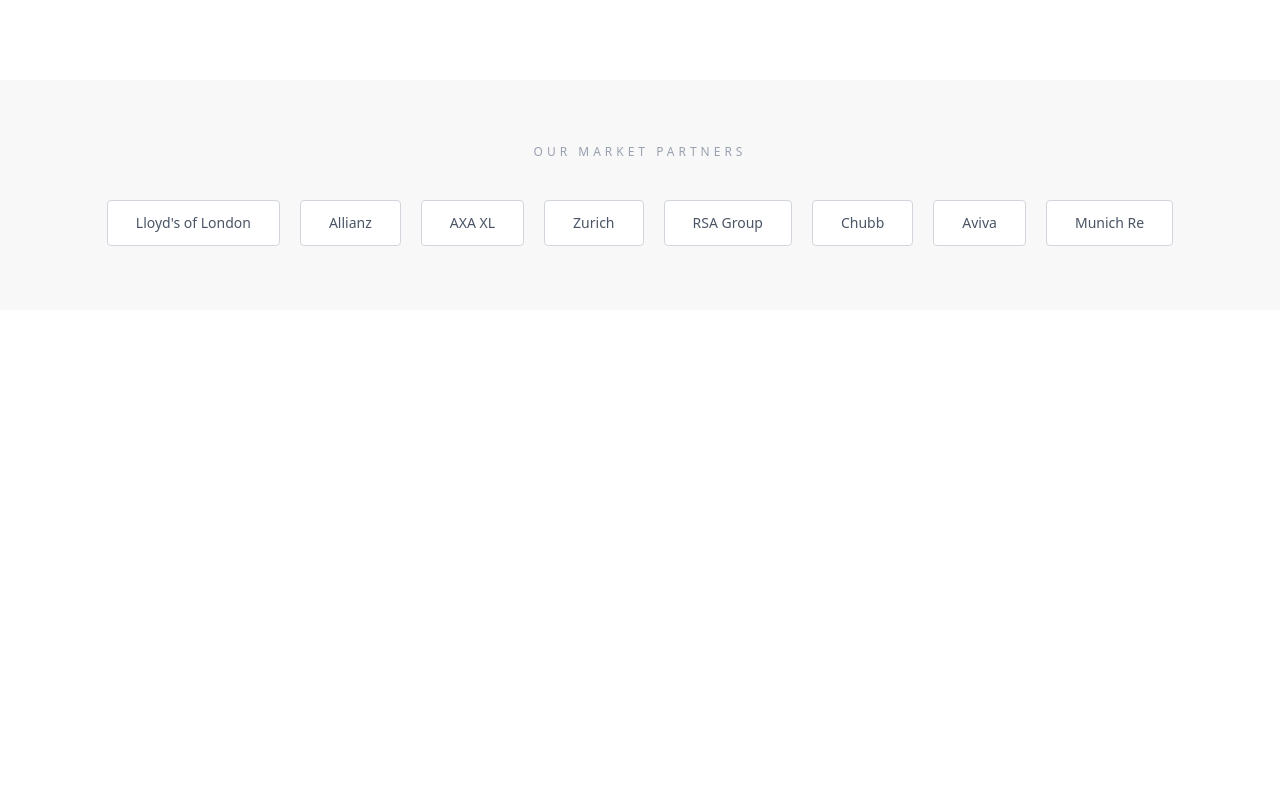
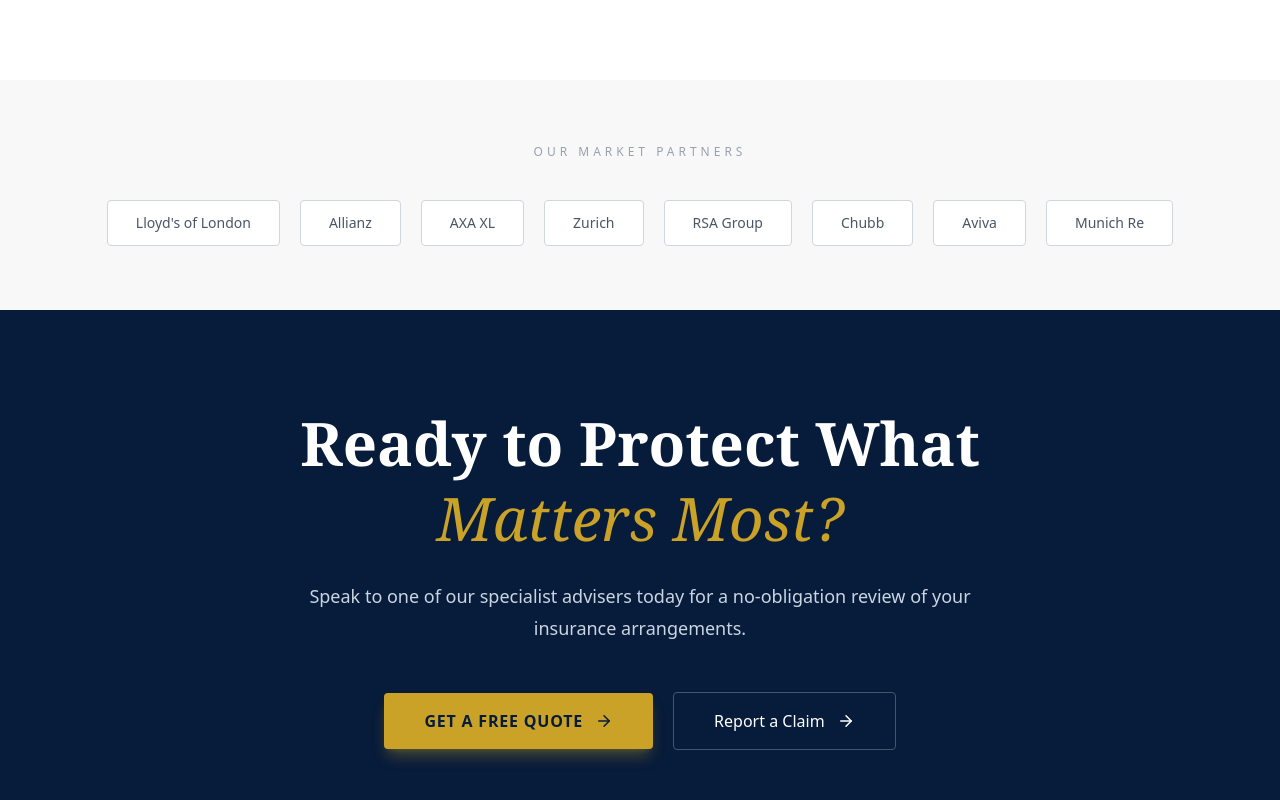
Before and after one commit to vinithdc-jpg/headless, a Next.js app: page / in a window 1280 px wide. Shown: the part 4327-5127 px from the top of the page. Before the commit the page ends 4637 px from the top, so only its background shows below. Built offline with nearby package versions, Linux system fonts and the light colour scheme.

Commit message:
CTA creation

```diff
--- a/app/page.js
+++ b/app/page.js
@@ -1,4 +1,5 @@
 import StatsSection from '@/components/cards/InfoCard'
+import CTASection from '@/components/sections/CTASection'
 import HeroSection from '@/components/sections/Hero'
 import Navbar from '@/components/sections/Navbar'
 import ServicesSection from '@/components/sections/ServiceSection'
@@ -15,6 +16,7 @@
       <ServicesSection />
       <WhyMeridian />
       <Testimonials />
+      <CTASection />
     </div>
   )
 }
--- /dev/null
+++ b/components/sections/CTASection.jsx
@@ -0,0 +1,46 @@
+import { ArrowRight } from "lucide-react";
+
+export default function CTASection() {
+    return (
+        <section className="bg-[#071B3A] py-24">
+            <div className="max-w-4xl mx-auto px-6 text-center">
+
+                {/* Heading */}
+                <h2 className="font-serif text-5xl md:text-6xl font-semibold text-white leading-tight">
+                    Ready to Protect What{" "}
+                    <span className="italic text-[#C9A227] font-normal">
+                        Matters Most?
+                    </span>
+                </h2>
+
+                {/* Description */}
+                <p className="mt-6 text-lg text-slate-300 max-w-2xl mx-auto leading-8">
+                    Speak to one of our specialist advisers today for a no-obligation
+                    review of your insurance arrangements.
+                </p>
+
+                {/* Buttons */}
+                <div className="mt-12 flex flex-col sm:flex-row justify-center items-center gap-5">
+
+                    <button className="group bg-[#C9A227] hover:bg-[#B9961E] text-[#071B3A] font-semibold uppercase tracking-wider px-10 py-4 rounded-sm shadow-lg shadow-[#C9A227]/30 transition duration-300 flex items-center gap-3">
+                        Get a Free Quote
+                        <ArrowRight
+                            size={18}
+                            className="group-hover:translate-x-1 transition-transform"
+                        />
+                    </button>
+
+                    <button className="group border border-slate-600 hover:border-[#C9A227] text-white hover:text-[#C9A227] px-10 py-4 rounded-sm transition duration-300 flex items-center gap-3">
+                        Report a Claim
+                        <ArrowRight
+                            size={18}
+                            className="group-hover:translate-x-1 transition-transform"
+                        />
+                    </button>
+
+                </div>
+
+            </div>
+        </section>
+    );
+}
```
